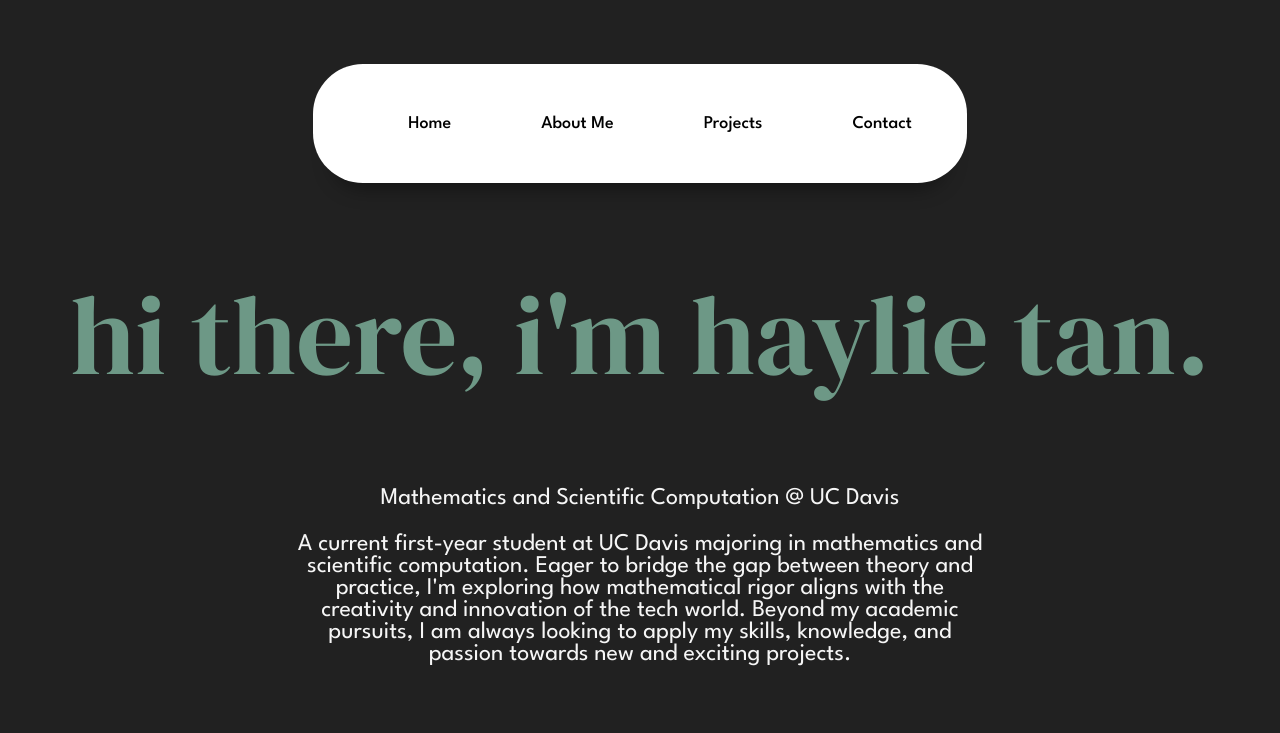
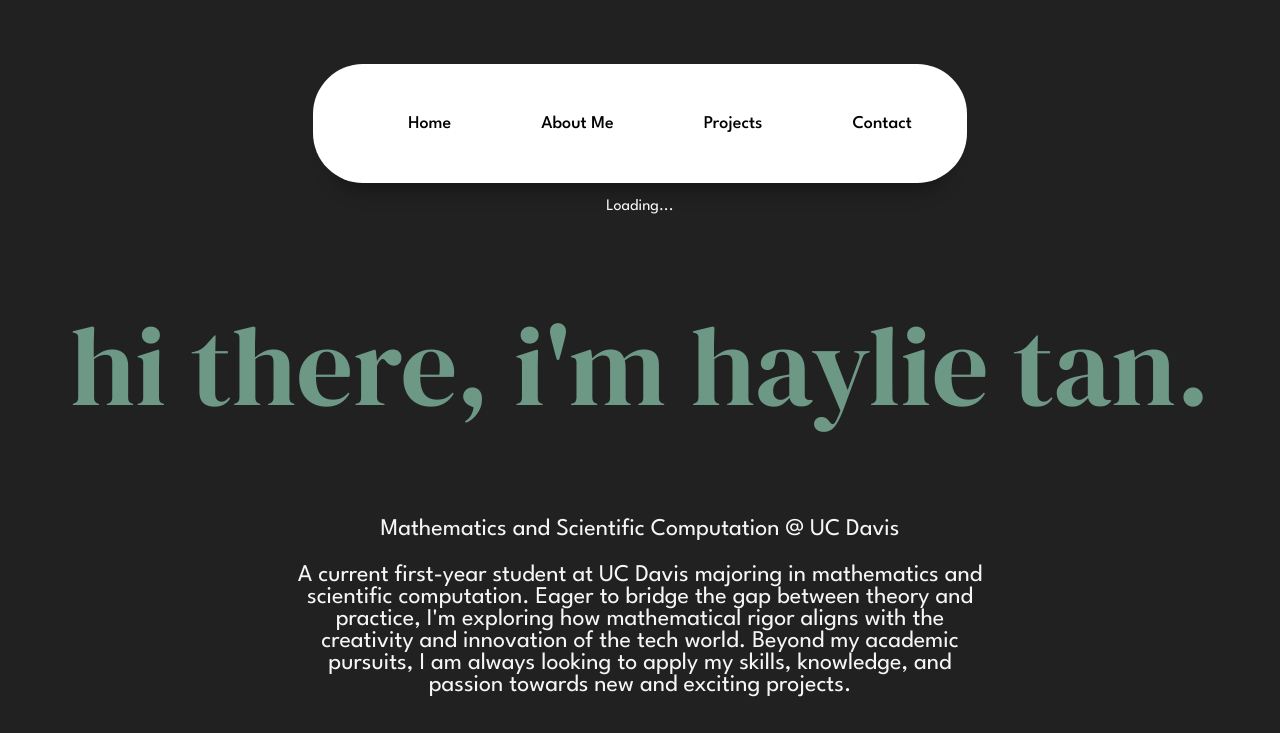
Before and after one commit to haylietan/haylie-portfolio-include, a React (Create React App) app: page / in a window 1280 px wide. Shown: the top 733 px of the page. Built offline with nearby package versions, Linux system fonts and the light colour scheme; no server answers.

Commit message:
Utlized Rest APIs

```diff
--- a/src/components/home.js
+++ b/src/components/home.js
@@ -1,6 +1,7 @@
 import React from 'react';
 import '../App.css';
 import { useState } from 'react';
+import { useEffect } from 'react';
 
 // import images
 import headshothaylie from '../Images/headshothaylie.jpg';
@@ -13,12 +14,32 @@ import react from '../Images/react.png';
 export const Home = () => {
     const [clicked, setClicked] = useState(0);
 
+    const[dogsurl, setDogs] = useState('');
+
+    useEffect(() => {
+        getDogs()
+    },[dogsurl])
+
     function handleClick() {
         setClicked(clicked + 1)
     }
 
+    async function getDogs(){
+        const response = await fetch("https://dog.ceo/api/breed/hound/images/random");
+        const data = response.json();
+        console.log(response, data)
+        if (response.ok) {
+            console.log(data.Object)
+            setDogs(data.message);
+        }
+    }
+
     return (
         <div class="Home">
+
+            <div>
+            {dogsurl ? <img src={dogsurl}/> : <p> Loading...</p>}
+            </div>
 
             <div id="intro-text">
                 <h1 id="title" class="typing-animation">
```
